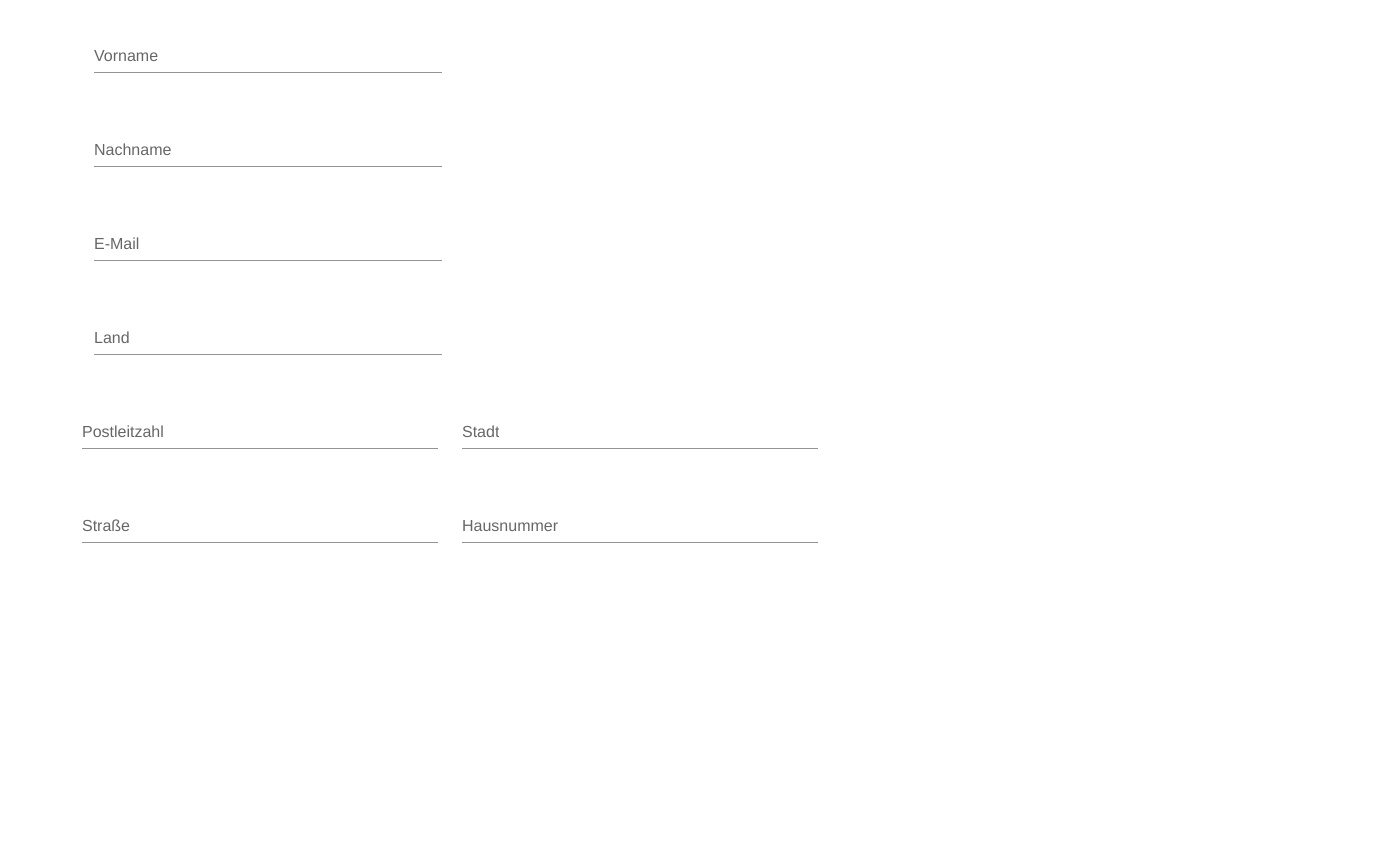
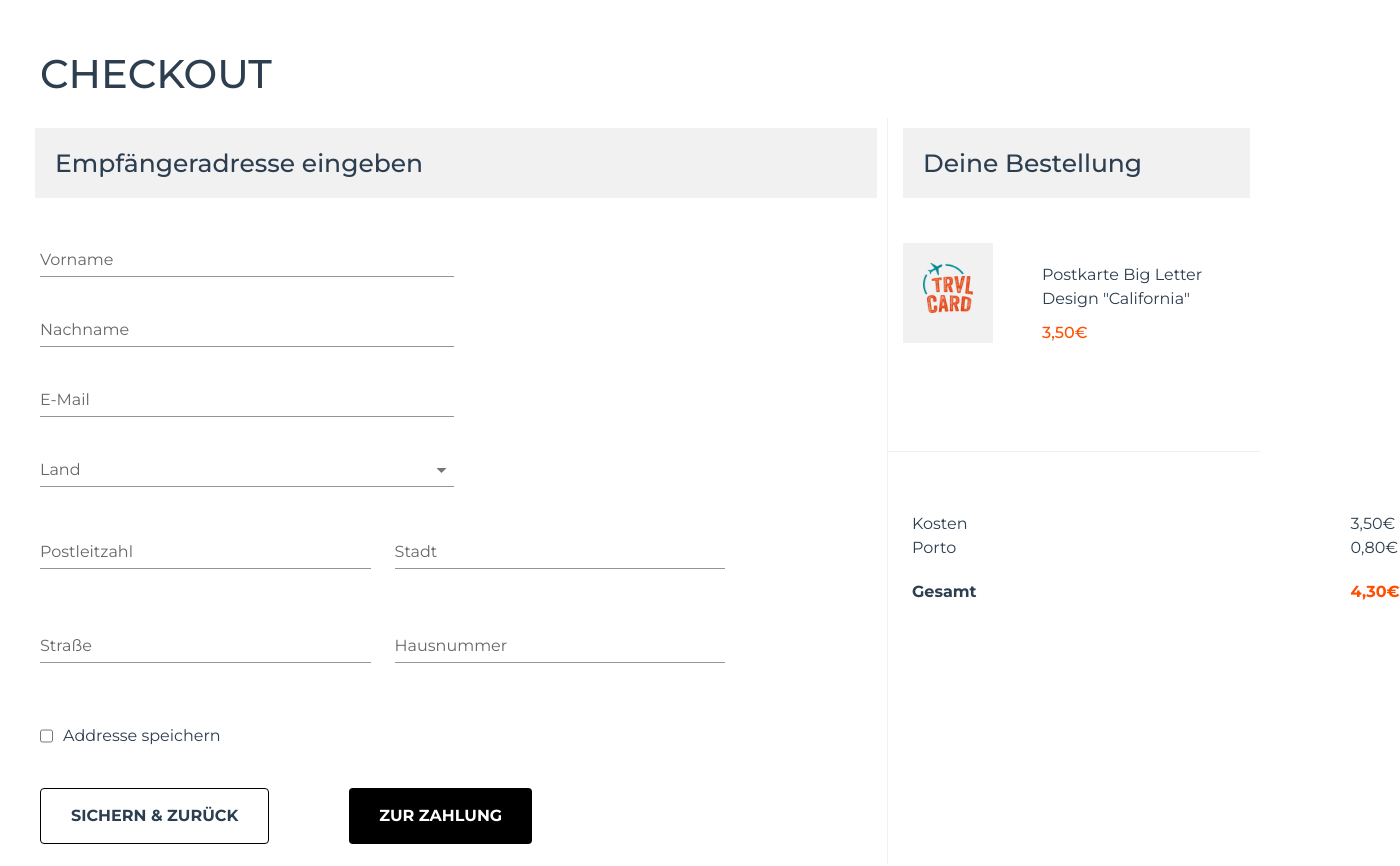
Before and after one commit to on21viktoria/trvl-card, a Vue app: page / in a window 1280 px wide. Shown: the top 866 px of the page, 1400 px wide, since content can reach past the window. Before the commit the page ends 800 px from the top, so only its background shows below. Built offline with nearby package versions, Linux system fonts and the light colour scheme.

Commit message:
Styled contactform

```diff
--- a/public/index.html
+++ b/public/index.html
@@ -6,7 +6,7 @@
     <meta name="viewport" content="width=device-width,initial-scale=1.0">
     <link rel="icon" href="Logo_Flieger.ico">
     <title>trvl-card</title>
-    <link rel="stylesheet" href="https://fonts.googleapis.com/css?family=Roboto:100,300,400,500,700,900">
+    <link rel="stylesheet" href="https://fonts.googleapis.com/css2?family=Montserrat:ital,wght@0,100;0,200;0,300;0,400;0,500;0,600;0,700;0,800;0,900;1,100;1,200;1,300;1,400;1,500;1,600;1,700;1,800;1,900&display=swap">
     <link rel="stylesheet" href="https://cdn.jsdelivr.net/npm/@mdi/font@latest/css/materialdesignicons.min.css">
   </head>
   <body>
--- a/src/App.vue
+++ b/src/App.vue
@@ -1,20 +1,20 @@
 <template>
   <v-app>
     <!-- <Editor></Editor> -->
-    <Test></Test>
+    <Contactform></Contactform>
   </v-app>
 </template>
 
 <script lang="ts">
 import Vue from 'vue';
+import Contactform from './components/Contactform.vue';
 import Editor from './components/Editor.vue';
-import Test from './components/Test.vue';
 
 export default Vue.extend({
   name: 'App',
   components: {
     Editor,
-    Test,
+    Contactform,
   },
   data: () => ({
   }),
--- a/src/components/Contactform.vue
+++ b/src/components/Contactform.vue
@@ -1,9 +1,14 @@
 <template>
-  <div>
+<div>
+    <h1>CHECKOUT</h1>
+  <div class="checkout-body">
+    <div class="address">
+    <h2>Empfängeradresse eingeben</h2>
     <v-form v-model="valid">
-      <v-container>
-        <v-col cols="12" md="4">
-          <v-text-field class="textfield"
+      <v-container class="formcontainer">
+        <v-col class="columns" cols="12" md="6">
+          <v-text-field
+            class="textfield"
             v-model="firstname"
             :rules="firstNameRules"
             label="Vorname"
@@ -11,7 +16,7 @@
           ></v-text-field>
         </v-col>
 
-        <v-col cols="12" md="4">
+        <v-col class="columns" cols="12" md="6">
           <v-text-field
             v-model="lastname"
             :rules="lastNameRules"
@@ -20,7 +25,7 @@
           ></v-text-field>
         </v-col>
 
-        <v-col cols="12" md="4">
+        <v-col class="columns" cols="12" md="6">
           <v-text-field
             v-model="email"
             :rules="emailRules"
@@ -29,17 +34,20 @@
           ></v-text-field>
         </v-col>
 
-        <v-col cols="12" md="4">
-          <v-text-field
-            v-model="country"
-            :rules="countryRules"
-            label="Land"
-            required
-          ></v-text-field>
+        <v-col class="columns" cols="12" md="6">
+          <v-select
+          v-model="country"
+          :items="states"
+          :menu-props="{ maxHeight: '400' }"
+          label="Land"
+          single
+        :rules="countryRules"
+        required
+          ></v-select>
         </v-col>
 
           <v-row>
-            <v-col cols="12" md="4">
+            <v-col cols="12" md="5">
               <v-text-field
                 v-model="postalcode"
                 :rules="postalcodeRules"
@@ -47,7 +55,7 @@
                 required
               ></v-text-field>
             </v-col>
-            <v-col cols="12" md="4">
+            <v-col cols="12" md="5">
               <v-text-field
                 v-model="city"
                 :rules="cityRules"
@@ -57,7 +65,7 @@
             </v-col>
           </v-row>
         <v-row>
-          <v-col cols="12" md="4">
+          <v-col cols="12" md="5">
             <v-text-field
               v-model="street"
               :rules="streetRules"
@@ -65,7 +73,7 @@
               required
             ></v-text-field>
           </v-col>
-          <v-col cols="12" md="4">
+          <v-col cols="12" md="5">
             <v-text-field
               v-model="housenumber"
               :rules="housenumberRules"
@@ -76,7 +84,41 @@
         </v-row>
       </v-container>
     </v-form>
-  </div>
+    <div class="saveaddress">
+    <input type="checkbox" name="Addresse speichern" value="saveaddress" class="checkbox">
+    <label for="saveaddress">Addresse speichern</label>
+    </div>
+    <div class="checkoutbuttons">
+        <button type="button" id="save">SICHERN & ZURÜCK</button>
+        <button type="button" id="pay">ZUR ZAHLUNG</button>
+    </div>
+    </div>
+    <div class="order">
+        <h2>Deine Bestellung</h2>
+        <div class="orderwrapper">
+        <div class="imgcontainer">
+        <img src="./../assets/logo_trvl.png" width=50px height=50px/>
+        </div>
+        <ul class="ordersumup">
+        <li class="ordertext">Postkarte Big Letter Design "California"</li>
+        <li class="price">3,50€</li>
+        </ul>
+        </div>
+        <div class="costwrapper">
+        <ul class="costs" id="costtext">
+            <li>Kosten</li>
+            <li>Porto</li>
+            <li id="sum">Gesamt</li>
+        </ul>
+        <ul class="costs">
+            <li>3,50€</li>
+            <li>0,80€</li>
+            <li id="totalprice">4,30€</li>
+        </ul>
+        </div>
+        </div>
+        </div>
+    </div>
 </template>
 
 <script lang="ts">
@@ -99,9 +141,10 @@ export default Vue.extend({
       (v: string) => !!v || "Bitte gib eine E-Mail-Adresse ein.",
       (v: string) => /.+@.+/.test(v) || "E-mail must be valid",
     ],
-    country: "",
+    country: [],
     countryRules: [(v: string) => !!v || "Bitte gib ein Land ein.",
     ],
+    states: ['Deutschland', 'Österreich', 'Schweiz'],
     postalcode: "",
     postalcodeRules: [
     (v: string) => !!v || "Bitte gib eine Postleitzahl ein.",
@@ -121,7 +164,132 @@ export default Vue.extend({
 </script>
 
 <style scoped>
-.textfield:focus {
+* {
+    font-family: Montserrat;
+}
+
+.checkout-body {
+    display: flex;
+    margin: 20px;
+}
+
+.address {
+    width: 70%;
+    border-right: 0.5px solid #f1f1f1;
+}
+
+.order {
+    width: 30%;
+}
+
+h1 {
+    text-align: left;
+    margin: 50px 0px 10px 40px;
+}
+
+h2 {
+    text-align: left;
+    margin: 10px 10px 10px 15px;
+    padding: 20px;
+    font-size: 25px;
+    background-color: #f1f1f1;
+}
+
+.columns {
+    margin: 0 !important;
+    padding: 0 !important;
+}
+
+.formcontainer {
+    padding: 20px;
+}
+
+.orderwrapper {
+    display: flex;
+    align-content: left;
+    width: 100%;
+    height: 30%;
+    margin-top: 30px;
+    border-bottom: 0.5px solid #f1f1f1;
+}
+
+.imgcontainer {
+    display: flex;
+    width: 100px;
+    height: 100px;
+    background-color: #f1f1f1;
+    padding: 20px;
+    margin: 15px;
+}
+
+.ordersumup {
+    list-style: none;
+    text-align: left;
+    margin-top: 25px;
+}
+
+.ordersumup > li {
+    margin: 10px;
+}
+
+.price {
     color: #ff4e00;
+    font-weight: 500;
+}
+
+.costs {
+    text-align: left;
+    list-style: none;
+    margin-top: 60px;
+}
+
+#costtext {
+    margin-right: 350px;
+}
+
+.costwrapper {
+    display: flex;
+}
+
+#sum {
+    font-weight: 700;
+    margin-top: 20px;
+}
+
+#totalprice {
+    font-weight: 700;
+    color: #ff4e00;
+    margin-top: 20px;
+}
+
+.saveaddress, .checkoutbuttons {
+    display: flex;
+    align-content: left;
+    margin: 20px;
+    }
+
+.checkoutbuttons > button {
+    margin: 20px 80px 0 0;
+    padding: 15px 30px 15px 30px;
+    font-weight: 700;
+    border-radius: 4px;
+}
+
+#save {
+   border: 1px solid black;
+}
+
+#pay {
+    background-color: black;
+    color: #fff;
+}
+
+.checkbox {
+    margin: 4px 10px 4px 0px;
+}
+
+.v-text-field__slot::after {
+    color: #1da2a9 !important;
+
 }
 </style>
--- a/src/components/Test.vue
+++ /dev/null
@@ -1,18 +0,0 @@
-<template>
-    <div>
-        <Contactform></Contactform>
-    </div>
-</template>
-
-<script lang="ts">
-import Vue from "vue";
-import Contactform from "./Contactform.vue";
-
-export default Vue.extend({
-    name: 'Test',
-    components: {
-        Contactform,
-    },
-});
-
-</script>
```
